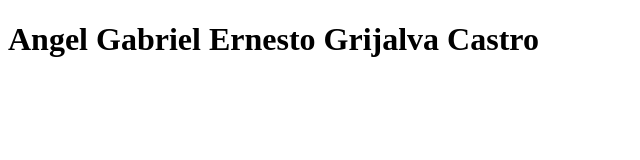
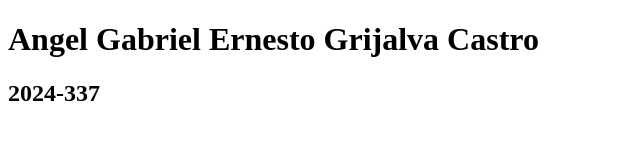
Before and after one commit to agrijalva-2024337/Proyecto1, a plain HTML site: page index.html in a window 1280 px wide. Shown: the whole page, without its empty margins (0-640 px from the left). Drawn offline with Linux system fonts and the light colour scheme.

Commit message:
Agregar numero de carné titulo h2

```diff
--- a/index.html
+++ b/index.html
@@ -7,5 +7,6 @@
 </head>
 <body>
     <h1>Angel Gabriel Ernesto Grijalva Castro</h1>
+    <h2>2024-337</h2>
 </body>
 </html>
```
